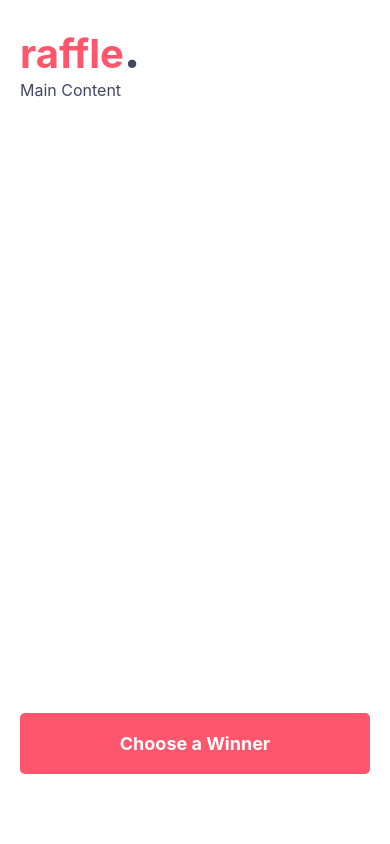
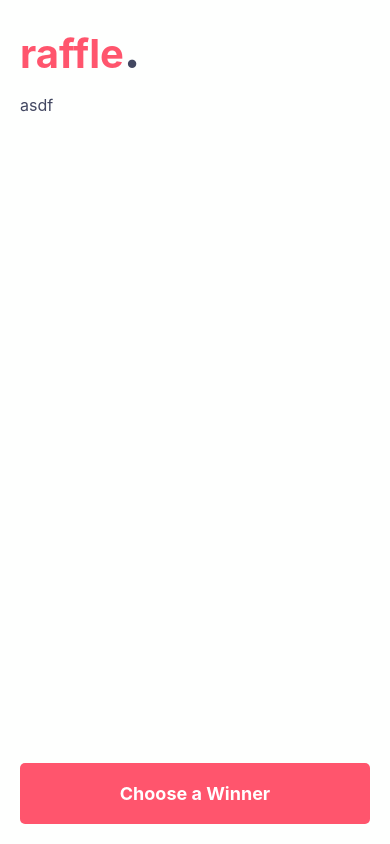
Before and after one commit to ren1el/raffle, a React Native app: screen / in a window 390 px wide. Built offline with nearby package versions, Linux system fonts and the light colour scheme.

Commit message:
add NamesList component with context

```diff
--- a/App.js
+++ b/App.js
@@ -1,8 +1,16 @@
-import React from 'react'
+import React, { useState } from 'react'
 import Main from './src/components/Main'
+import NamesContext from './src/namesContext'
 
 const App = () => {
-  return <Main />
+  const [names, setNames] = useState([])
+  const contextValue = { names, setNames }
+
+  return (
+    <NamesContext.Provider value={contextValue}>
+      <Main />
+    </NamesContext.Provider>
+  )
 }
 
 export default App
--- a/src/components/Main.jsx
+++ b/src/components/Main.jsx
@@ -4,6 +4,7 @@ import { StyleSheet, View } from 'react-native'
 import theme from '../theme';
 import Button from './Button';
 import Text from './Text';
+import NamesList from './NamesList';
 
 const Main = () => {
   return (
@@ -13,9 +14,7 @@ const Main = () => {
         <Text style={style.period}>.</Text>
       </Text>
       <View style={style.listContainer}>
-        <Text>
-          Main Content
-        </Text>
+        <NamesList />
       </View>
       <Button
         text={'Choose a Winner'}
@@ -30,7 +29,7 @@ const Main = () => {
 const style = StyleSheet.create({
   mainContainer: {
     marginTop: Constants.statusBarHeight,
-    marginBottom: 50,
+    marginBottom: Constants.statusBarHeight,
     flexGrow: 1,
     flexShrink: 1,
     backgroundColor: theme.colors.offwhite,
@@ -38,6 +37,7 @@ const style = StyleSheet.create({
   },
   heading: {
     fontWeight: theme.fontWeights.bold,
+    marginBottom: 15,
   },
   listContainer: {
     flex: 1,
--- /dev/null
+++ b/src/components/NamesList.jsx
@@ -0,0 +1,20 @@
+import React, { useContext, useEffect } from 'react'
+import { View } from 'react-native'
+import NamesContext from '../namesContext'
+import Text from './Text'
+
+const NamesList = () => {
+  const namesContext = useContext(NamesContext)
+
+  useEffect(() => {
+    namesContext.setNames(namesContext.names.concat(['asdf']))
+  }, [])
+
+  return (
+    <View>
+      {namesContext.names.map((name, index) => <Text key={index}>{name}</Text>)}
+    </View>
+  )
+}
+
+export default NamesList
--- /dev/null
+++ b/src/namesContext.js
@@ -0,0 +1,8 @@
+import { createContext } from 'react'
+
+const NamesContext = createContext({
+  names: [],
+  setNames: () => {},
+})
+
+export default NamesContext
```
